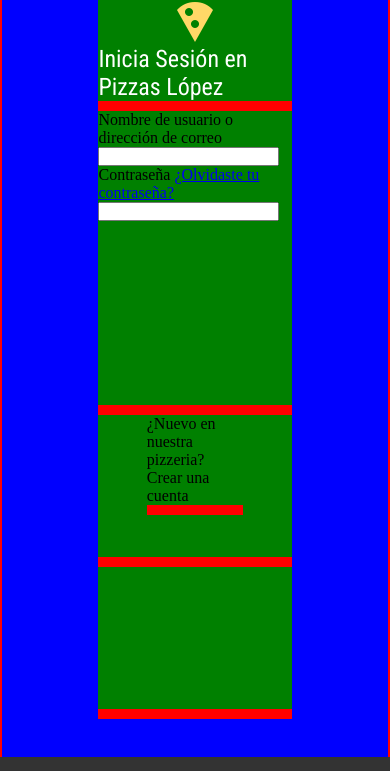
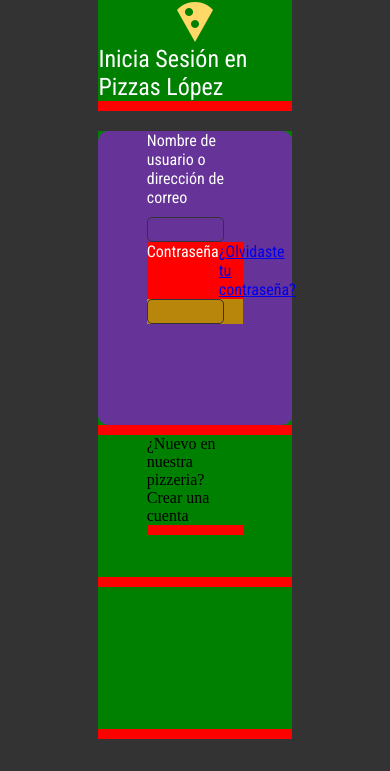
Before and after one commit to LF236/PizzasLopez, a plain HTML site: page HTML/login.html in a window 390 px wide. Shown: the part 73-844 px from the top of the page. Drawn offline with Linux system fonts and the light colour scheme; files whose address does not match are found by name.

```diff
--- a/CSS/login.scss
+++ b/CSS/login.scss
@@ -10,10 +10,10 @@ $secondFont: 'Roboto Condensed', sans-serif;
     width: 100%;
     height: 90vh;
     //Desing
-    background: red;
+    //background: red;
     .content-global {
         margin: auto;
-        background: blue;
+        //background: blue;
 
         div[class^="login-"] {
             width: 50%;
@@ -41,6 +41,65 @@ $secondFont: 'Roboto Condensed', sans-serif;
 
         .login-middle {
             height: 40%;
+
+            form {
+                background-color: rebeccapurple;
+                width: 100%;
+                height: 100%;
+                display: block;
+                border-radius: 10px;
+                margin: 20px 0;
+                div[class^='form-'] {
+                    width: 50%;
+                    //height: 50%;
+                    margin: auto;
+                    color: #fff;
+                    //font-size: 1.1em;
+                    font-family: $secondFont;
+
+                }
+                .form-top {
+                    background: rebeccapurple;
+                    &::before {
+                        display: block;
+                        content: 'Nombre de usuario o dirección de correo';
+                        margin-bottom: 10px;
+                    }
+                    input {
+                        display: block;
+                        background: transparent;
+                        width: 80%;
+                        height: 25px;
+                        border-radius: 5px;
+                        border: 1px solid #333;
+                        &:focus {
+                            border: 1px solid #fff;
+                        }
+                    }
+                }
+
+                .form-bottom {
+                    background: darkgoldenrod;
+                    .form-bottom-labels {
+                        background: red;
+                        width: 100%;
+                        display: flex;
+                        justify-content: space-between;
+                        padding-right: 20%;
+                    }
+                    input {
+                        display: block;
+                        background: transparent;
+                        width: 80%;
+                        height: 25px;
+                        border-radius: 5px;
+                        border: 1px solid #333;
+                        &:focus {
+                            border: 1px solid #fff;
+                        }
+                    }
+                }
+            }
         }
 
         .login-need-account {
--- a/HTML/login.html
+++ b/HTML/login.html
@@ -44,7 +44,7 @@
                 <!-- Fomulario -->
                 <form action="">
                     <div class="form-top">
-                        <label for="email">Nombre de usuario o dirección de correo</label>
+                        <!--<label for="email">Nombre de usuario o dirección de correo</label>-->
                         <input type="email" name="" id="email">
                     </div>
                     <div class="form-bottom">
```
Also changed, not shown: CSS/login.css, 1 other file.
